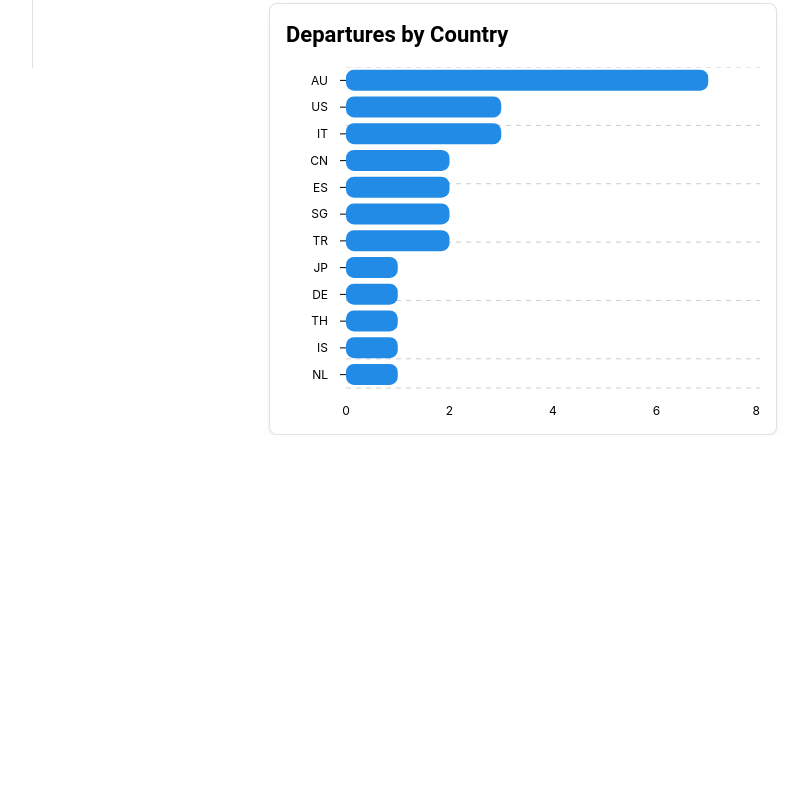
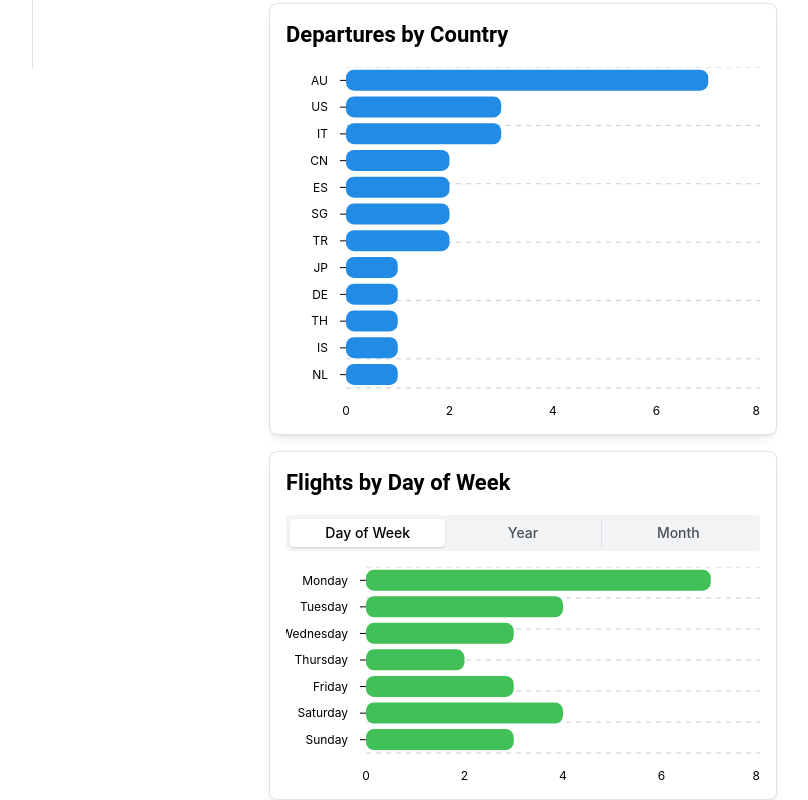
Before and after one commit to FedericoTartarini/fly-log, a React (Vite) app: page /flights_stats in a window 1280 px wide. Shown: the part 732-1532 px from the top of the page, without its empty margins (267-1075 px from the left). Before the commit the page ends 1167 px from the top, so only its background shows below. Built offline with nearby package versions, Linux system fonts and the light colour scheme.

Commit message:
feat: added bar plot flight by week, year, month

```diff
--- a/src/pages/FlightStats.jsx
+++ b/src/pages/FlightStats.jsx
@@ -8,6 +8,7 @@ import {
   Text,
   Image,
   Group,
+  SegmentedControl,
 } from "@mantine/core";
 import { BarChart } from "@mantine/charts";
 import useFlightStore from "../store";
@@ -30,6 +31,7 @@ const StatDisplay = ({ label, value, id }) => (
 
 function FlightStats() {
   const { selectedYear } = useFlightStore();
+  const [timeGrouping, setTimeGrouping] = React.useState("dayOfWeek");
 
   /** @type {import('../types').Flight[]} */
   const allFlights = flightsData;
@@ -86,6 +88,77 @@ function FlightStats() {
       departures: count,
     }))
     .sort((a, b) => b.departures - a.departures);
+
+  // Calculate flights by time grouping
+  const getFlightsByTimeGrouping = () => {
+    const grouping = {};
+
+    filteredFlights.forEach((flight) => {
+      if (!flight.Date) return;
+
+      const date = new Date(flight.Date);
+      let key;
+
+      switch (timeGrouping) {
+        case "dayOfWeek":
+          key = date.toLocaleDateString("en-US", { weekday: "long" });
+          break;
+        case "year":
+          key = date.getFullYear().toString();
+          break;
+        case "month":
+          key = date.toLocaleDateString("en-US", { month: "long" });
+          break;
+        default:
+          key = "Unknown";
+      }
+
+      grouping[key] = (grouping[key] || 0) + 1;
+    });
+
+    // Define order for consistent display
+    let order;
+    switch (timeGrouping) {
+      case "dayOfWeek":
+        order = [
+          "Monday",
+          "Tuesday",
+          "Wednesday",
+          "Thursday",
+          "Friday",
+          "Saturday",
+          "Sunday",
+        ];
+        break;
+      case "month":
+        order = [
+          "January",
+          "February",
+          "March",
+          "April",
+          "May",
+          "June",
+          "July",
+          "August",
+          "September",
+          "October",
+          "November",
+          "December",
+        ];
+        break;
+      default:
+        order = Object.keys(grouping).sort();
+    }
+
+    return order
+      .filter((key) => grouping[key])
+      .map((key) => ({
+        period: key,
+        flights: grouping[key] || 0,
+      }));
+  };
+
+  const timeChartData = getFlightsByTimeGrouping();
 
   return (
     <Container size="lg" mt="md">
@@ -185,6 +258,38 @@ function FlightStats() {
             series={[{ name: "departures", color: "blue.6" }]}
           />
         </Card>
+
+        <Card shadow="sm" radius="md" withBorder>
+          <Stack mb="md">
+            <Title order={3}>
+              Flights by{" "}
+              {timeGrouping === "dayOfWeek"
+                ? "Day of Week"
+                : timeGrouping === "year"
+                  ? "Year"
+                  : "Month"}
+            </Title>
+            <SegmentedControl
+              value={timeGrouping}
+              onChange={setTimeGrouping}
+              data={[
+                { label: "Day of Week", value: "dayOfWeek" },
+                { label: "Year", value: "year" },
+                { label: "Month", value: "month" },
+              ]}
+            />
+          </Stack>
+          <BarChart
+            h={(timeChartData.length + 1) * 27}
+            data={timeChartData}
+            dataKey="period"
+            orientation={"vertical"}
+            // orientation={timeGrouping === "year" ? "horizontal" : "vertical"}
+            yAxisProps={{ width: 80 }}
+            barProps={{ radius: 8 }}
+            series={[{ name: "flights", color: "green.6" }]}
+          />
+        </Card>
       </Stack>
     </Container>
   );
```
